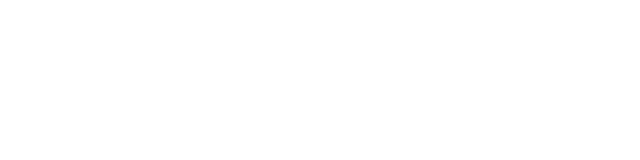
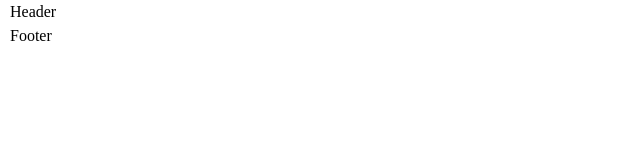
Before and after one commit to surovjeniya/frontend, a Next.js app in the folder frontend/: page / in a window 1280 px wide. Shown: the top 160 px of the page, without its empty margins (0-640 px from the left). Built offline with nearby package versions, Linux system fonts and the light colour scheme.

Commit message:
feat:add basic layout

```diff
--- /dev/null
+++ b/frontend/app/layout/footer/Footer.tsx
@@ -0,0 +1,3 @@
+export const Footer = () => {
+  return <footer>Footer</footer>;
+};
--- /dev/null
+++ b/frontend/app/layout/header/Header.tsx
@@ -0,0 +1,3 @@
+export const Header = () => {
+  return <header>Header</header>;
+};
--- /dev/null
+++ b/frontend/app/layout/layout/Layout.module.scss
@@ -0,0 +1,7 @@
+.container {
+  max-width: var(--container);
+  margin: 0 auto;
+  width: 100%;
+  padding-left: 10px;
+  padding-right: 10px;
+}
--- /dev/null
+++ b/frontend/app/layout/layout/Layout.tsx
@@ -0,0 +1,18 @@
+import { Footer } from "../footer/Footer";
+import { Header } from "../header/Header";
+import styles from "./Layout.module.scss";
+
+interface LayoutProps {
+  children: JSX.Element;
+}
+export const Layout = ({ children }: LayoutProps) => {
+  return (
+    <div className={styles.wrapper}>
+      <div className={styles.container}>
+        <Header />
+        <main>{children}</main>
+        <Footer />
+      </div>
+    </div>
+  );
+};
--- a/frontend/app/styles/global.scss
+++ b/frontend/app/styles/global.scss
@@ -1,3 +1,5 @@
+@import "./reset.scss";
+
 :root {
-  --container: 1367px;
+  --container: 1347px;
 }
--- a/frontend/app/styles/reset.scss
+++ b/frontend/app/styles/reset.scss
@@ -0,0 +1,68 @@
+/* Указываем box sizing */
+*,
+*::before,
+*::after {
+  box-sizing: border-box;
+}
+
+/* Убираем внутренние отступы */
+ul[class],
+ol[class] {
+  padding: 0;
+}
+
+/* Убираем внешние отступы */
+body,
+h1,
+h2,
+h3,
+h4,
+p,
+ul[class],
+ol[class],
+li,
+figure,
+figcaption,
+blockquote,
+dl,
+dd {
+  margin: 0;
+}
+
+/* Выставляем основные настройки по-умолчанию для body */
+body {
+  min-height: 100vh;
+  scroll-behavior: smooth;
+  text-rendering: optimizeSpeed;
+  line-height: 1.5;
+}
+
+/* Удаляем стандартную стилизацию для всех ul и il, у которых есть атрибут class*/
+ul[class],
+ol[class] {
+  list-style: none;
+}
+
+/* Элементы a, у которых нет класса, сбрасываем до дефолтных стилей */
+a:not([class]) {
+  text-decoration-skip-ink: auto;
+}
+
+/* Упрощаем работу с изображениями */
+img {
+  max-width: 100%;
+  display: block;
+}
+
+/* Указываем понятную периодичность в потоке данных у article*/
+article > * + * {
+  margin-top: 1em;
+}
+
+/* Наследуем шрифты для инпутов и кнопок */
+input,
+button,
+textarea,
+select {
+  font: inherit;
+}
--- a/frontend/pages/_app.tsx
+++ b/frontend/pages/_app.tsx
@@ -1,7 +1,12 @@
+import { Layout } from "@/layout/layout/Layout";
 import type { AppProps } from "next/app";
-
+import "@/styles/global.scss";
 function MyApp({ Component, pageProps }: AppProps) {
-  return <Component {...pageProps} />;
+  return (
+    <Layout>
+      <Component {...pageProps} />
+    </Layout>
+  );
 }
 
 export default MyApp;
```
